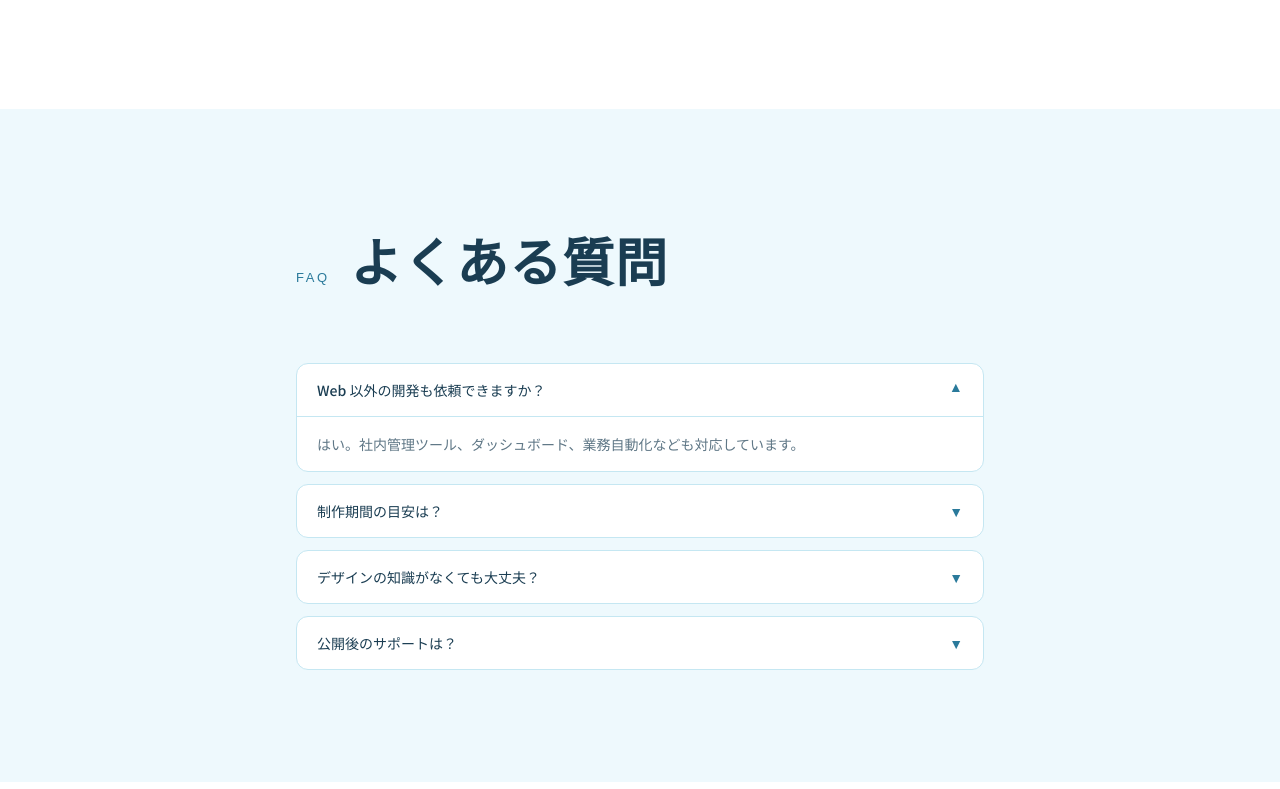
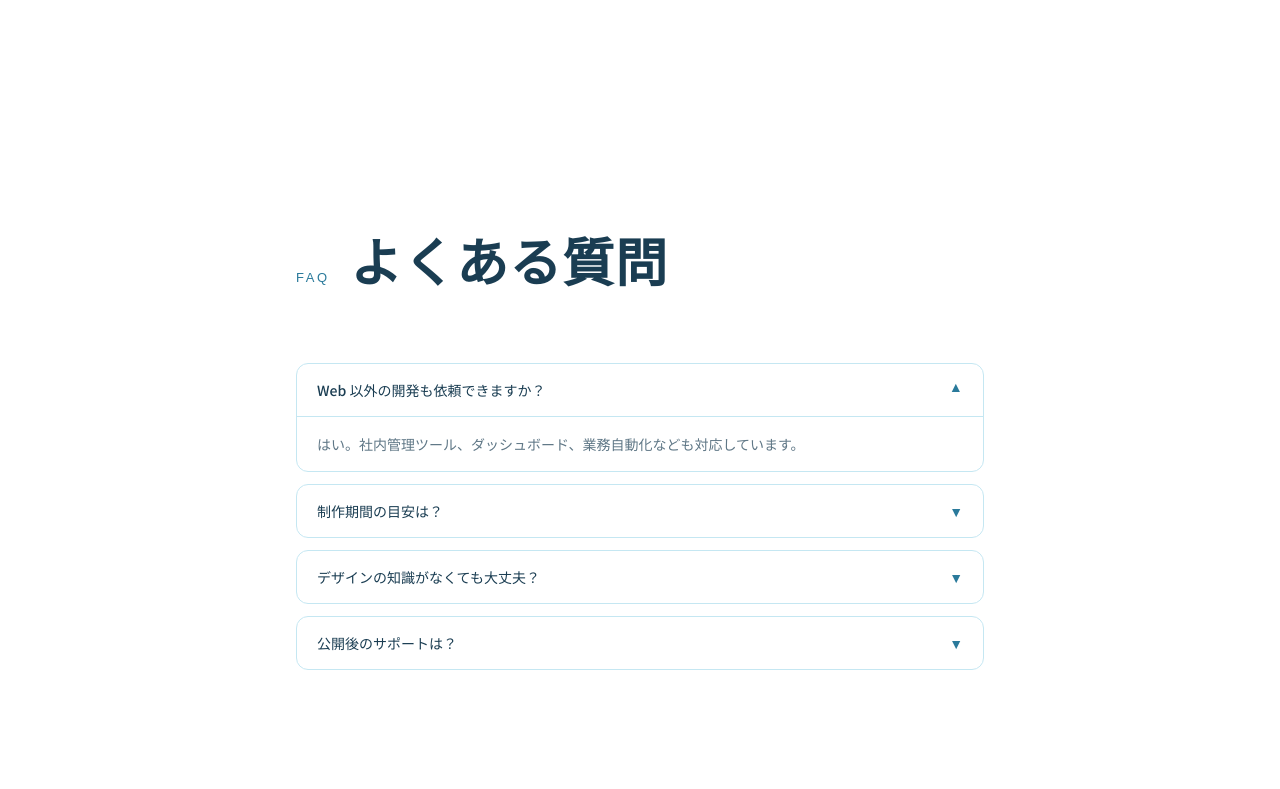
Before and after one commit to citronharu/homepage, a Next.js app: page / in a window 1280 px wide. Shown: the part 4691-5480 px from the top of the page. Built offline with nearby package versions, Linux system fonts and the light colour scheme; a web font is replaced by a local one.

Commit message:
Apply animated grid background to Cases and FAQ sections.
Use transparent section-grid-bg so the fixed hero grid layer shows through.

Co-authored-by: Cursor <cursoragent@cursor.com>

```diff
--- a/app/globals.css
+++ b/app/globals.css
@@ -74,6 +74,10 @@ body {
   font-size: clamp(2.75rem, 10vw, 5.5rem);
   line-height: 1.08;
   letter-spacing: 0.02em;
+}
+
+.section-grid-bg {
+  background: transparent;
 }
 
 .hero-fixed-bg {
--- a/components/Site.tsx
+++ b/components/Site.tsx
@@ -207,7 +207,7 @@ export default function Site() {
           </div>
         </section>
 
-        <section id="works" className="section-padding bg-surface-alt">
+        <section id="works" className="section-padding section-grid-bg">
           <div className="mx-auto max-w-6xl px-6 lg:px-10">
             <Reveal>
               <SectionLabel en="Cases" ja="導入事例・試作" />
@@ -403,7 +403,7 @@ export default function Site() {
           </div>
         </section>
 
-        <section id="faq" className="section-padding bg-surface-alt">
+        <section id="faq" className="section-padding section-grid-bg">
           <div className="mx-auto max-w-3xl px-6 lg:px-10">
             <Reveal>
               <SectionLabel en="FAQ" ja="よくある質問" />
```
Also changed, not shown: 1 other file (tests, documents, lock files or other folders).
